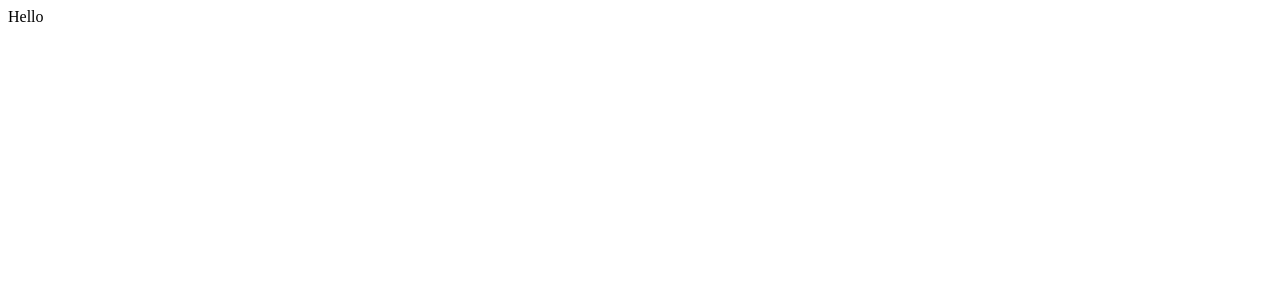
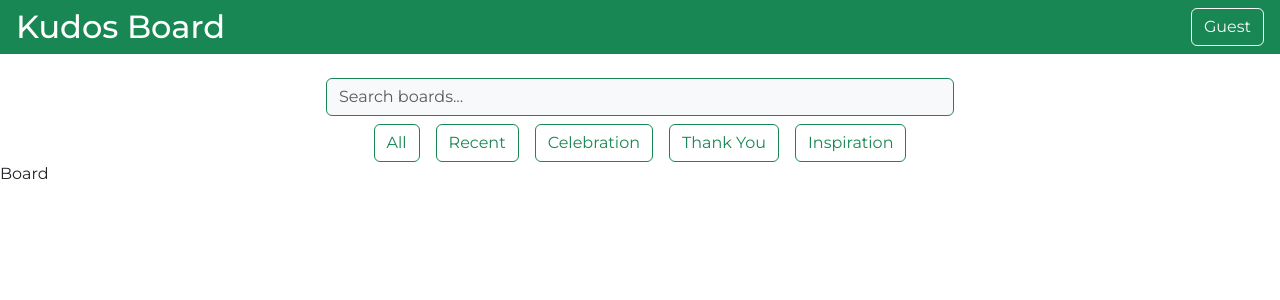
Before and after one commit to Eric-exe/Kudos-Board-Proj-3, a React (Vite) app in the folder client/: page / in a window 1280 px wide. Shown: the top 300 px of the page. Built offline with nearby package versions, Linux system fonts and the light colour scheme.

Commit message:
Start homepage HTML/CSS

```diff
--- a/client/board.html
+++ b/client/board.html
@@ -4,7 +4,7 @@
     <meta charset="UTF-8" />
     <link rel="icon" type="image/svg+xml" href="/vite.svg" />
     <meta name="viewport" content="width=device-width, initial-scale=1.0" />
-    <title>Vite + React</title>
+    <title>Board</title>
   </head>
   <body>
     <div id="root"></div>
--- a/client/index.html
+++ b/client/index.html
@@ -4,10 +4,15 @@
     <meta charset="UTF-8" />
     <link rel="icon" type="image/svg+xml" href="/vite.svg" />
     <meta name="viewport" content="width=device-width, initial-scale=1.0" />
-    <title>Vite + React</title>
+    <link href="https://cdn.jsdelivr.net/npm/bootstrap@5.3.3/dist/css/bootstrap.min.css" rel="stylesheet" integrity="sha384-QWTKZyjpPEjISv5WaRU9OFeRpok6YctnYmDr5pNlyT2bRjXh0JMhjY6hW+ALEwIH" crossorigin="anonymous">
+    <link rel="preconnect" href="https://fonts.googleapis.com">
+    <link rel="preconnect" href="https://fonts.gstatic.com" crossorigin>
+    <link href="https://fonts.googleapis.com/css2?family=Montserrat:ital,wght@0,100..900;1,100..900&display=swap" rel="stylesheet">
+    <title>Kudos Board</title>
   </head>
   <body>
     <div id="root"></div>
     <script type="module" src="/src/index/main.jsx"></script>
+    <script src="https://cdn.jsdelivr.net/npm/bootstrap@5.3.3/dist/js/bootstrap.bundle.min.js" integrity="sha384-YvpcrYf0tY3lHB60NNkmXc5s9fDVZLESaAA55NDzOxhy9GkcIdslK1eN7N6jIeHz" crossorigin="anonymous"></script>
   </body>
 </html>
--- a/client/src/index/App.jsx
+++ b/client/src/index/App.jsx
@@ -1,12 +1,18 @@
-import './App.css'
+import "./App.css";
+import BrowseBar from "./BrowseBar";
+import Board from "./Board";
 
 function App() {
-
-  return (
-    <>
-      Hello
-    </>
-  )
+    return (
+        <>
+        <div className="d-flex justify-content-between text-white bg-success px-3 py-2">
+            <h2 className="m-0">Kudos Board</h2>
+            <button type="button" className="btn btn-outline-light">Guest</button>
+        </div>
+            <BrowseBar />
+            <Board />
+        </>
+    );
 }
 
-export default App
+export default App;
--- /dev/null
+++ b/client/src/index/Board.jsx
@@ -0,0 +1,9 @@
+function Board() {
+    return (
+        <div>
+            Board
+        </div>
+    )
+}
+
+export default Board
--- /dev/null
+++ b/client/src/index/BrowseBar.jsx
@@ -0,0 +1,23 @@
+function BrowseBar() {
+    return (
+        <>
+            <div className='row justify-content-center'>
+                <div className='col-6 pt-4 pb-2'>
+                    <input className="form-control bg-light border border-success" type="text" placeholder="Search boards..."></input>
+                </div>
+            </div>
+
+            <div className='row justify-content-center'>
+                <div className='d-flex col-6 justify-content-center overflow-scroll'>
+                    <button className='btn btn-outline-success mx-2'>All</button>
+                    <button className='btn btn-outline-success mx-2'>Recent</button>
+                    <button className='btn btn-outline-success mx-2'>Celebration</button>
+                    <button className='btn btn-outline-success mx-2'>Thank You</button>
+                    <button className='btn btn-outline-success mx-2'>Inspiration</button>
+                </div>
+            </div>
+        </>
+    )
+}
+
+export default BrowseBar
--- a/client/src/index/index.css
+++ b/client/src/index/index.css
@@ -0,0 +1,3 @@
+* {
+  font-family: 'Montserrat', sans-serif;
+}
```
Also changed, not shown: client/src/index/Board.css (added), client/src/index/BrowseBar.css (added).
